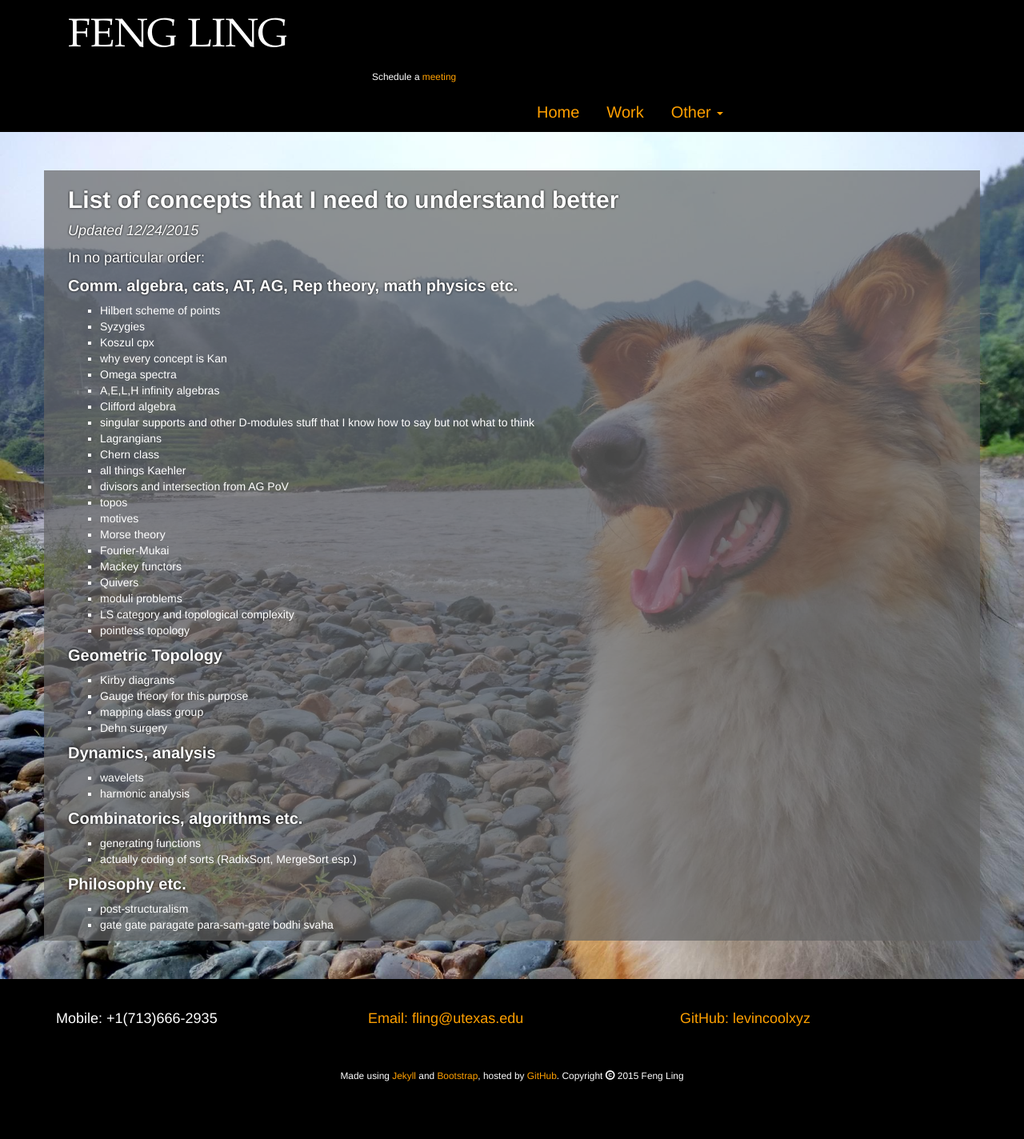
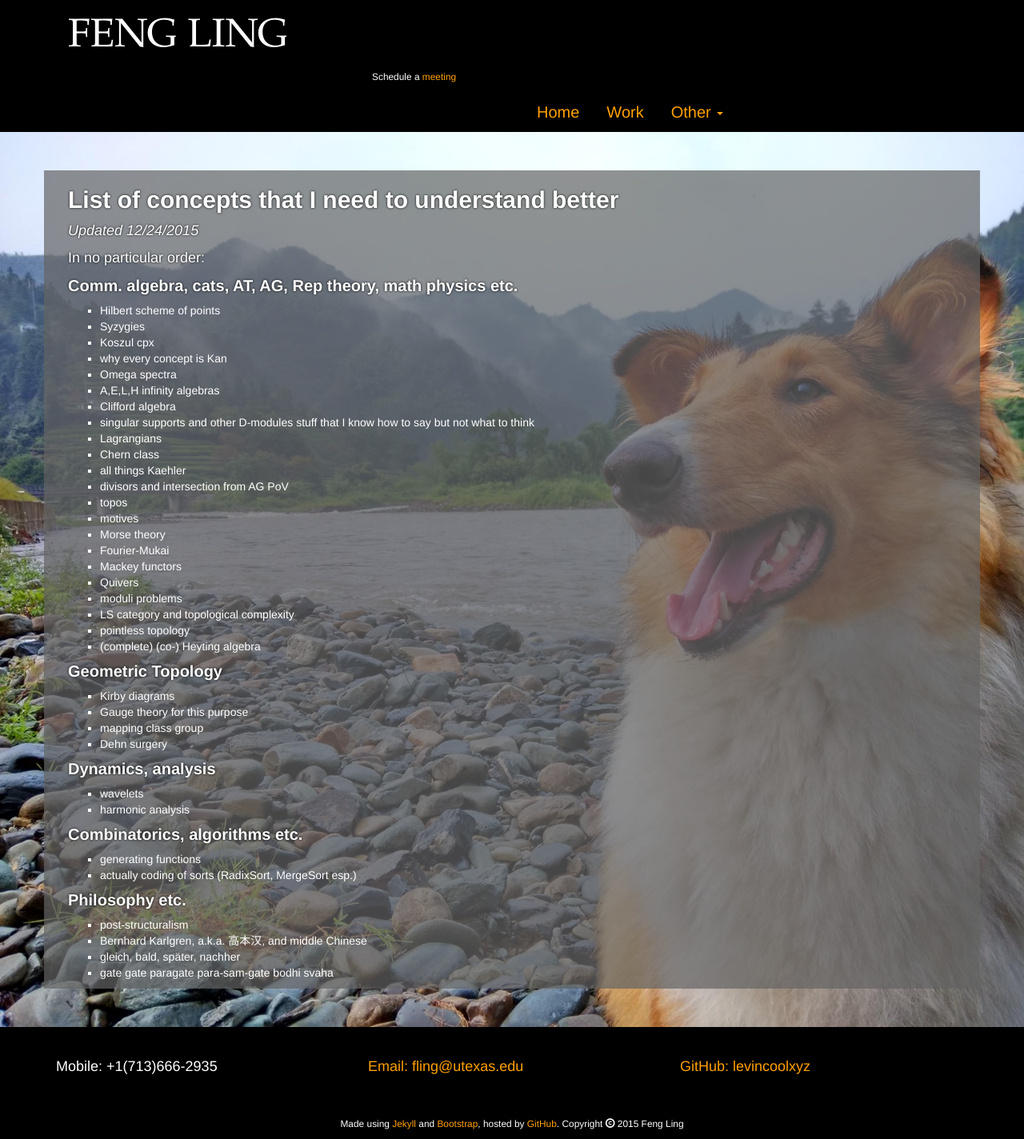
Before and after one commit to levincoolxyz/levincoolxyz.github.io, a Jekyll site: the page built from todo.html, in a window 1280 px wide. Shown: the whole page at 80% size. Built offline with Jekyll 4.4.1, drawn with Linux system fonts in a browser that asks for light colours; before the commit the page ends 1364 px from its top, so only the background shows below that.

Commit message:
new commit

```diff
--- a/activity.html
+++ b/activity.html
@@ -37,8 +37,9 @@ title: Current Activities - Feng Ling
 	<h4>Goal: get more detailed sense of Atiyah-Singer Index theorem</h4>
 	<p>started reading Daniel's undergrad honor thesis</p>
 
-	<h4>Goal: understand the historical context and motivation of Lie theory</h4>
+	<h4>Goal: understand the historical context and motivation of ...</h4>
 	<p>started skimming through Hawkin's Emergence of the Theory of Lie Groups</p>
+	<p>reading the point of pointless topology</p>
 
 	<h4>Goal: ¯\_(ツ)_/¯</h4>
 	<p>still reading the "What is" columns and more of the Princeton Companion <em>slowly</em>...</p>
--- a/todo.html
+++ b/todo.html
@@ -32,6 +32,7 @@ title: Need2Know - Feng Ling
 	  <li>moduli problems</li>
 	  <li>LS category and topological complexity</li>
 	  <li>pointless topology</li>
+	  <li>(complete) (co-) Heyting algebra</li>
 	</ul>
 
 	<h4>Geometric Topology</h4>
@@ -57,6 +58,8 @@ title: Need2Know - Feng Ling
 	<h4>Philosophy etc.</h4>
 	<ul style="list-style-type:square">
 	  <li>post-structuralism</li>
+	  <li>Bernhard Karlgren, a.k.a. 高本汉, and middle Chinese</li>
+	  <li>gleich, bald, später, nachher</li>
 	  <li>gate gate paragate para-sam-gate bodhi svaha</li>
 	</ul>
 
```
